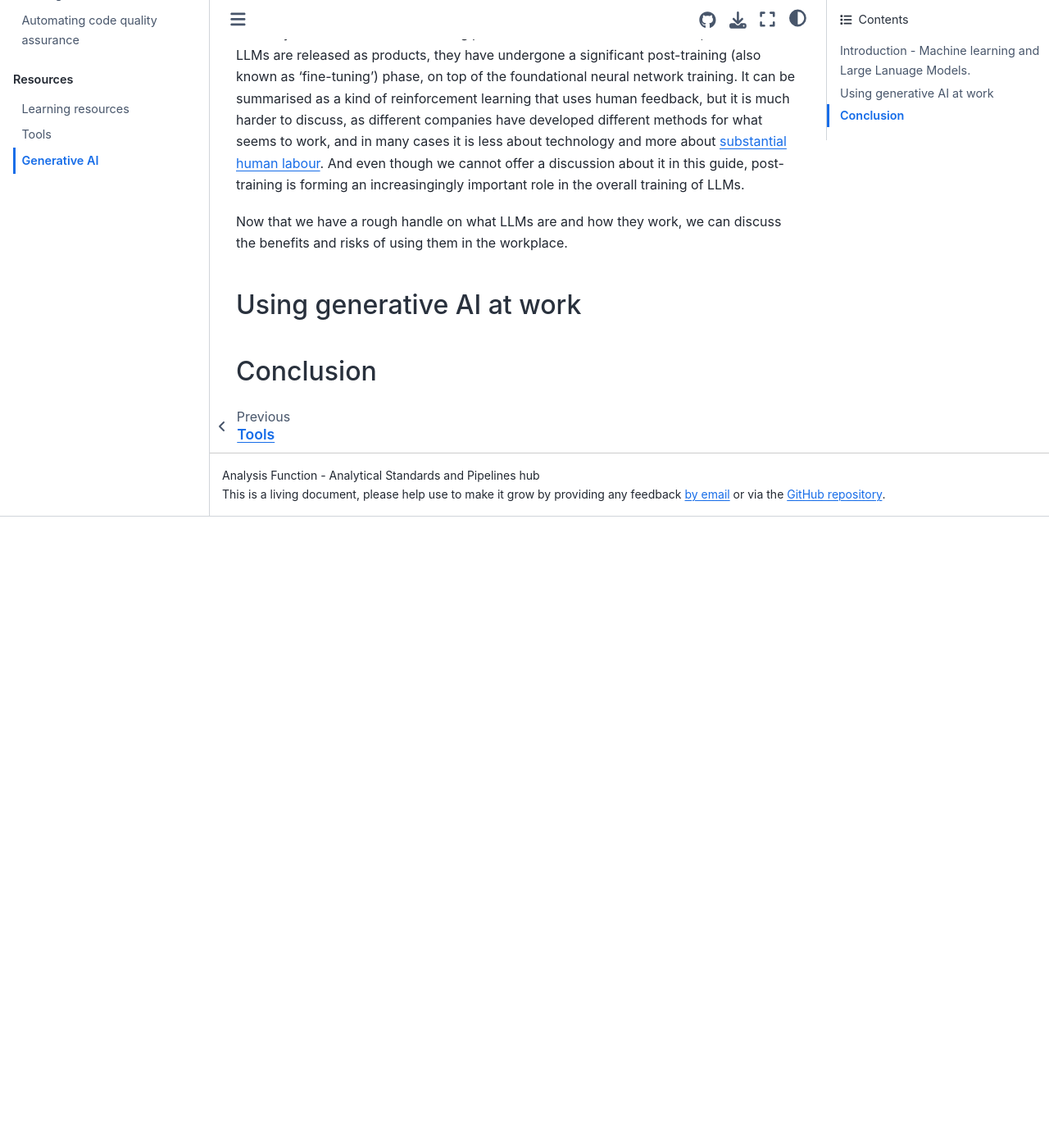
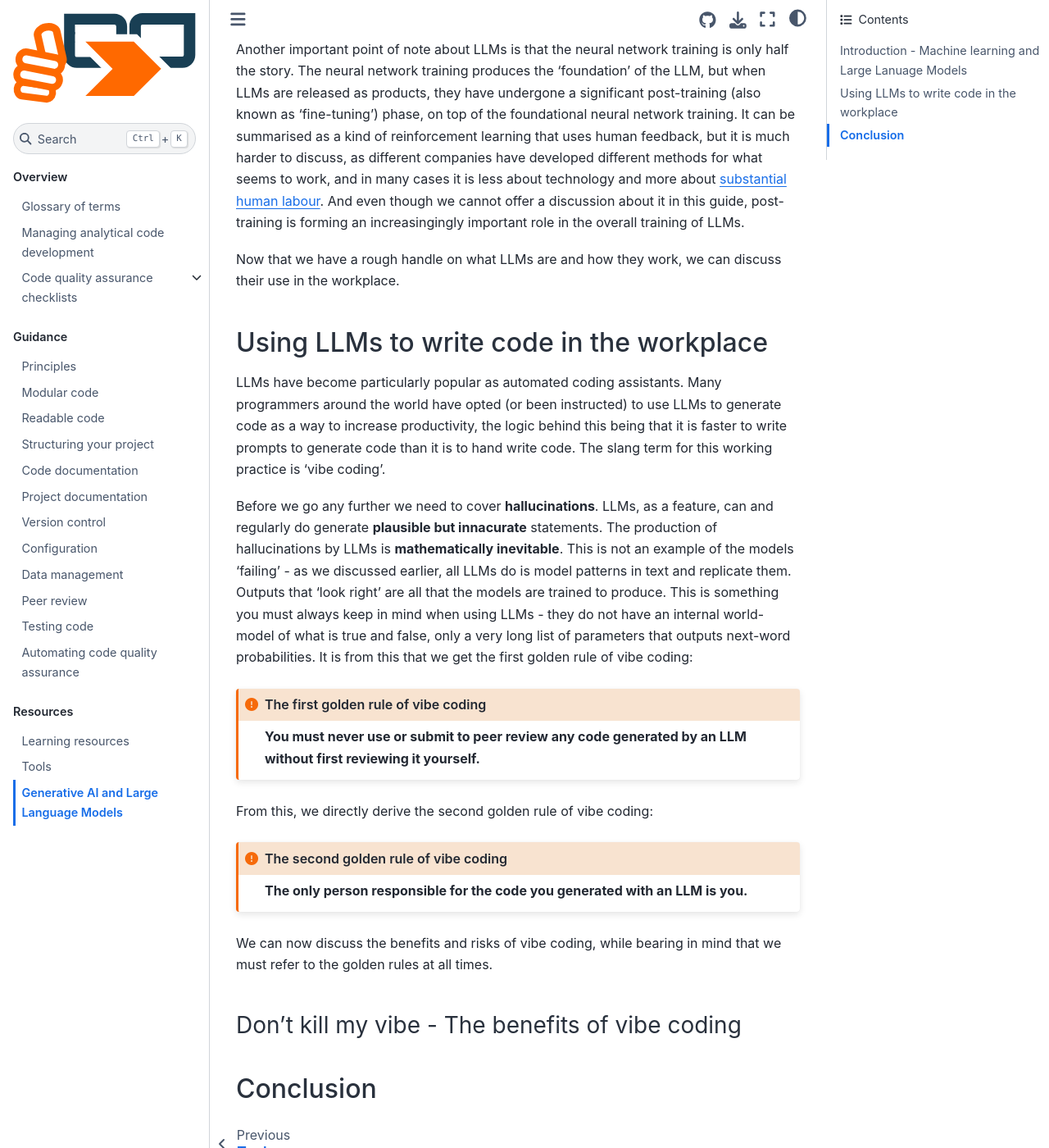
Before and after one commit to best-practice-and-impact/qa-of-code-guidance, a Jupyter Book: the page built from book/generative_ai.md, in a window 1280 px wide and 1400 px high, scrolled down 3439 px. Shown: the whole window at 82% size. Built offline with Jupyter Book 1.0.4 settings and Sphinx 7.4.7 and the Sphinx Book theme 1.1.4, drawn with Linux system fonts in a browser that asks for light colours; before the commit the page ends 4069 px from its top, so only the background shows below that; some of the changed text lies outside the part shown.

Commit message:
Updating introduction, beginning section 2

````diff
--- a/book/generative_ai.md
+++ b/book/generative_ai.md
@@ -1,4 +1,4 @@
-# Generative AI
+# Generative AI and Large Language Models
 
 ```{figure} ./_static/copilot_output.png
 ---
@@ -9,9 +9,9 @@
 What if Clippy was evil?
 ```
 
-## Introduction - Machine learning and Large Lanuage Models.
+## Introduction - Machine learning and Large Lanuage Models
 
-Generative AI (Artifical Intelligence) is a term that refers to a class of machine learning models. A machine learning model is a piece of software that is trained on a set of data to make predictions when given new data. Machine learning has been around for a long time and it used in almost every industry to solve a wide variety of problems. As a government analyst, you may be quite familiar with machine learning already.
+Generative AI (Artifical Intelligence) is a term that refers to a class of machine learning models. A machine learning model is a piece of software that is trained on a set of data to make predictions when given new data. Machine learning has been around for a long time and it is used in almost every industry to solve a wide variety of problems. As a government analyst, you may be quite familiar with machine learning already.
 
 ```{admonition} If you have never heard of machine learning before, click here
 :class: dropdown
@@ -33,7 +33,21 @@
 
 To predict $y'$ (price) from $x_1$ (land area), we need the values of $b$ and $m_1$. We can calculate these values using machine learning, by **training** a linear regression model on a dataset of price and land area. The data we will train the model on is our **training data**. Because this data contains both the label and feature, it is also called **labelled data**. Linear regression is a form of **supervised** machine learning, because it uses labelled data as training data.
 
-The act of training the linear regression model is an iterative process to minimise **loss** - the difference between the label predicted by the model and the real label in the training data for each observation in the training data. This happens algorithimically through a process called **gradient descent**:
+We can attain the values of $b$ and $m_1$ through **gradient descent**. This is an iterative process used to minimise **loss** - the difference between the label predicted by the model and the real label in the training data for each observation in the training data.
+
+For a given $b$ and $m_1$, we calculate from the data:
+
+$$y' = b + m_1x_1$$
+
+Where $y'$ is our predicted value. We can then compare this to the real value, $y$, in our training dataset, to calculate loss:
+
+$$loss = (y - y')^2$$
+
+We can then calculate the average loss across $N$ examples in the training dataset:
+
+$$\frac{1}{N}\sum_{i=1}^{N}(y_i - y'_i)^2$$
+
+The goal of training a machine learning model is to minimise average loss. For a linear regression model we do this through the process of gradient descent:
 
 - The model begins with a randomised weight and bias close to zero, and then loss is calculated via the chosen loss function. This will in most cases result in high average loss, which is to say the model does not accurately predict the label with the given weight and bias.
 - The model then determines the gradient of the tangent to the loss function at the weight and the bias, by taking the derivative of the loss function with respect to the weight and the bias.
@@ -89,9 +103,29 @@
 
 Another important point of note about LLMs is that the neural network training is only half the story. The neural network training produces the 'foundation' of the LLM, but when LLMs are released as products, they have undergone a significant post-training (also known as 'fine-tuning') phase, on top of the foundational neural network training. It can be summarised as a kind of reinforcement learning that uses human feedback, but it is much harder to discuss, as different companies have developed different methods for what seems to work, and in many cases it is less about technology and more about [substantial human labour](https://time.com/6247678/openai-chatgpt-kenya-workers/). And even though we cannot offer a discussion about it in this guide, post-training is forming an increasingingly important role in the overall training of LLMs.
 
-Now that we have a rough handle on what LLMs are and how they work, we can discuss the benefits and risks of using them in the workplace.
+Now that we have a rough handle on what LLMs are and how they work, we can discuss their use in the workplace.
 
-## Using generative AI at work
+## Using LLMs to write code in the workplace
+
+LLMs have become particularly popular as automated coding assistants. Many programmers around the world have opted (or been instructed) to use LLMs to generate code as a way to increase productivity, the logic behind this being that it is faster to write prompts to generate code than it is to hand write code. The slang term for this working practice is 'vibe coding'.
+
+Before we go any further we need to cover **hallucinations**. LLMs, as a feature, can and regularly do generate **plausible but innacurate** statements. The production of hallucinations by LLMs is **mathematically inevitable**. This is not an example of the models 'failing' - as we discussed earlier, all LLMs do is model patterns in text and replicate them. Outputs that 'look right' are all that the models are trained to produce. This is something you must always keep in mind when using LLMs - they do not have an internal world-model of what is true and false, only a very long list of parameters that outputs next-word probabilities. It is from this that we get the first golden rule of vibe coding:
+
+```{admonition} The first golden rule of vibe coding
+:class: important
+**You must never use or submit to peer review any code generated by an LLM without first reviewing it yourself.**
+```
+
+From this, we directly derive the second golden rule of vibe coding:
+
+```{admonition} The second golden rule of vibe coding
+:class: important
+**The only person responsible for the code you generated with an LLM is you.**
+```
+
+We can now discuss the benefits and risks of vibe coding, while bearing in mind that we must refer to the golden rules at all times.
+
+### Don't kill my vibe - The benefits of vibe coding
 
 
 
````
